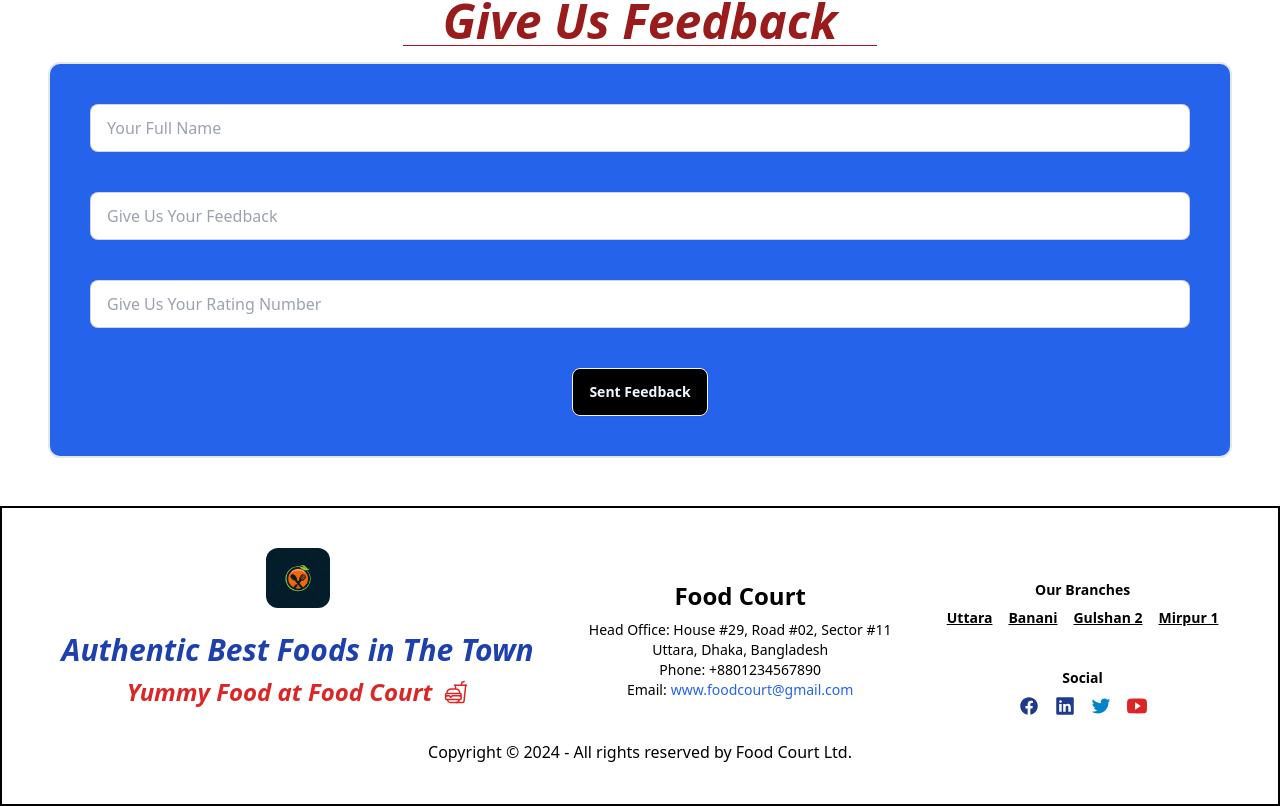
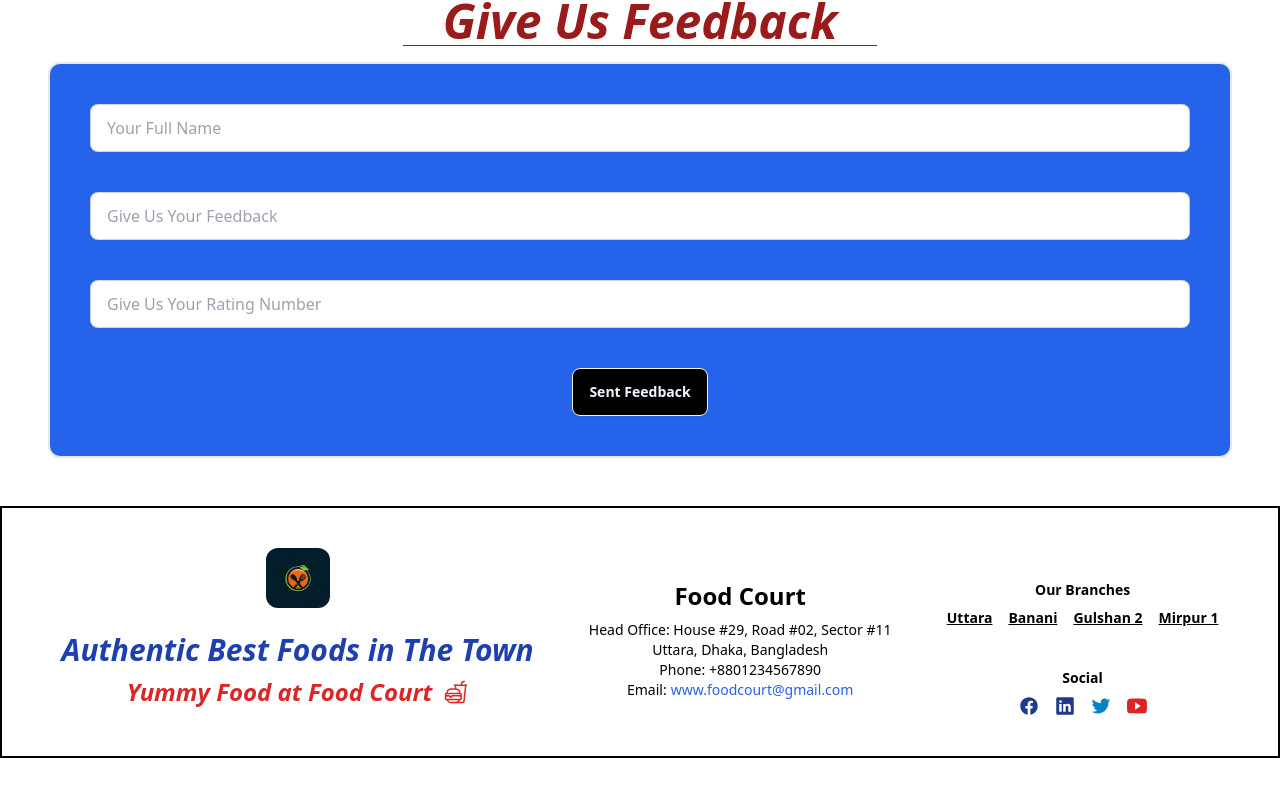
Before and after one commit to muntasirrifat23/restaurant-front, a React (Vite) app: page / in a window 1280 px wide. Shown: the part 2289-3095 px from the top of the page. After the commit the page ends 3047 px from the top, so only its background shows below. Built offline with nearby package versions, Linux system fonts and the light colour scheme; no server answers.

Commit message:
footer aside

```diff
--- a/src/Component/Footer/Footer.jsx
+++ b/src/Component/Footer/Footer.jsx
@@ -75,9 +75,9 @@ const Footer = () => {
       </footer>
 
       {/* Copyright Section */}
-      <aside className="mt-6 text-center">
+      {/* <aside className="mt-6 text-center">
         <p>Copyright © 2024 - All rights reserved by Food Court Ltd.</p>
-      </aside>
+      </aside> */}
     </div>
   );
 };
```
